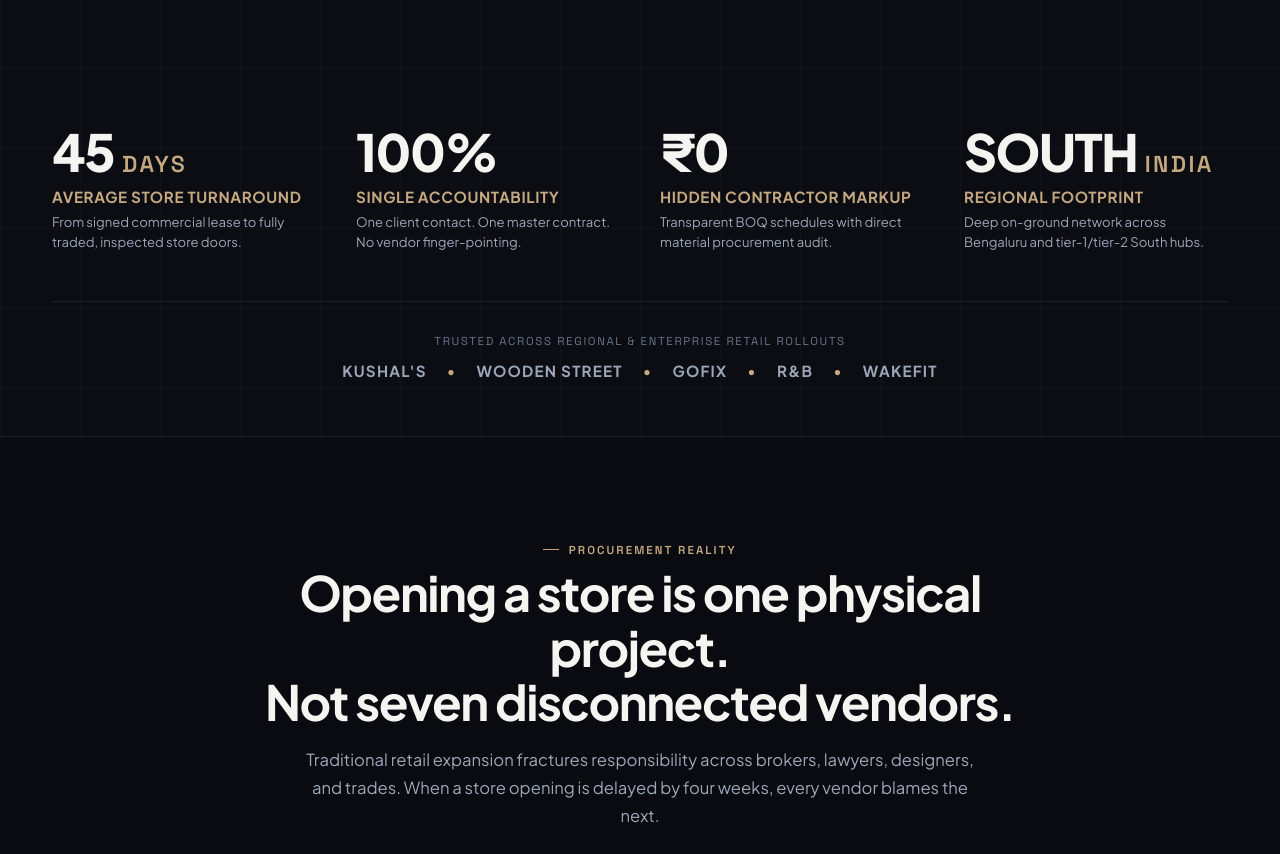
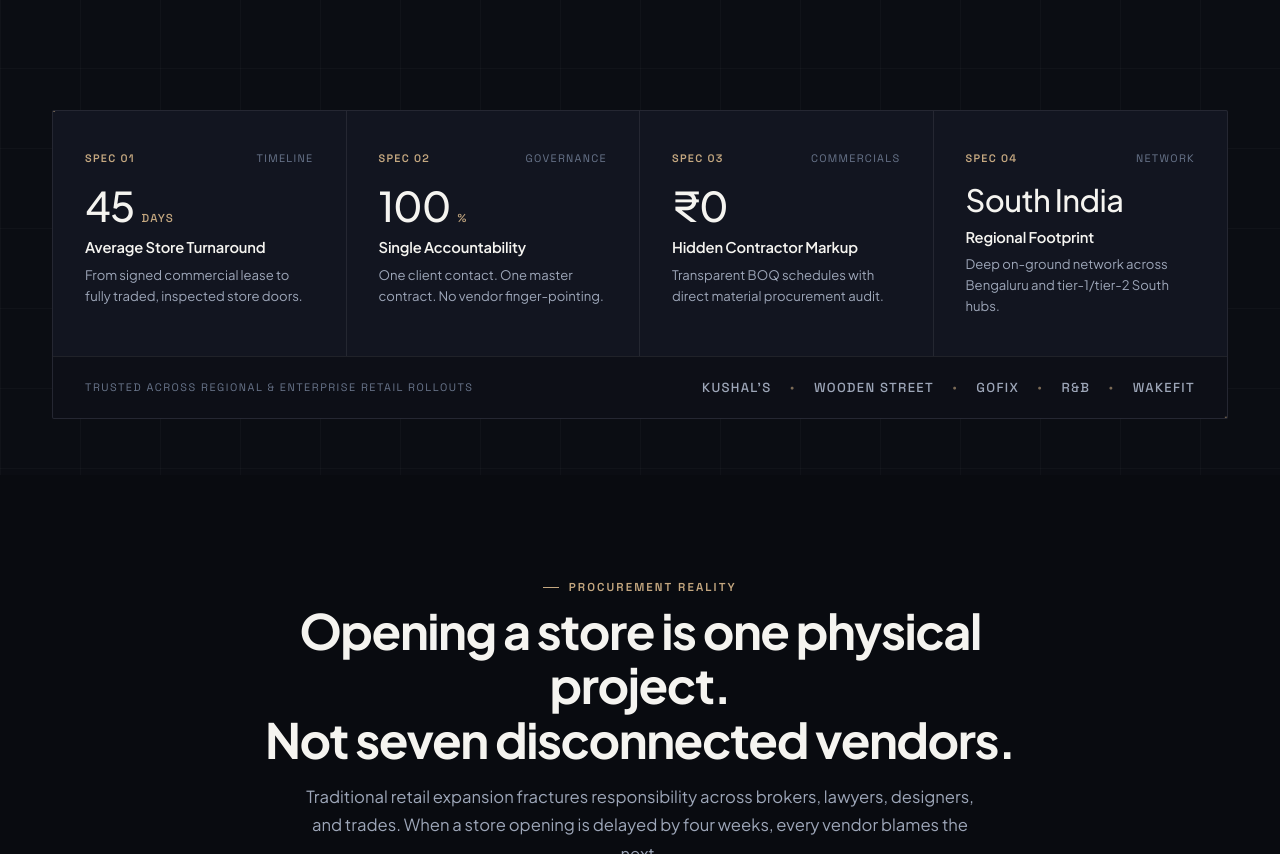
Before and after one commit to preeth-creww/xpandor, an Astro site: page / in a window 1280 px wide. Shown: the part 972-1826 px from the top of the page. Built offline with nearby package versions, Linux system fonts and the light colour scheme; Astro itself is replaced by a stand-in of ours.

Commit message:
refine(homepage): transform audit metrics into an understated architectural specification ledger

```diff
--- a/src/pages/index.astro
+++ b/src/pages/index.astro
@@ -99,31 +99,58 @@ import { FOUNDER_LINKEDIN, FOUNDER_NAME, FOUNDER_ROLE, WHATSAPP_BASE_URL } from
 		</div>
 	</section>
 
-	<!-- Section 2: Developer's Audit Metrics -->
+	<!-- Section 2: Operating Specifications Ledger -->
 	<section class="section metrics-section">
 		<div class="container">
+			<div class="metrics-ledger-frame architectural-frame">
 				<div class="metrics-ledger-grid">
 					<div class="metric-column">
-					<div class="metric-num">45 <span class="metric-unit">DAYS</span></div>
-					<div class="metric-title">Average Store Turnaround</div>
+						<div class="metric-top-datum">
+							<span class="datum-spec-id">SPEC 01</span>
+							<span class="datum-spec-cat">TIMELINE</span>
+						</div>
+						<div class="metric-val-wrap">
+							<span class="metric-num">45</span>
+							<span class="metric-unit">DAYS</span>
+						</div>
+						<h4 class="metric-title">Average Store Turnaround</h4>
 						<p class="metric-detail">From signed commercial lease to fully traded, inspected store doors.</p>
 					</div>
 
 					<div class="metric-column">
-					<div class="metric-num">100%</div>
-					<div class="metric-title">Single Accountability</div>
+						<div class="metric-top-datum">
+							<span class="datum-spec-id">SPEC 02</span>
+							<span class="datum-spec-cat">GOVERNANCE</span>
+						</div>
+						<div class="metric-val-wrap">
+							<span class="metric-num">100</span>
+							<span class="metric-unit">%</span>
+						</div>
+						<h4 class="metric-title">Single Accountability</h4>
 						<p class="metric-detail">One client contact. One master contract. No vendor finger-pointing.</p>
 					</div>
 
 					<div class="metric-column">
-					<div class="metric-num">₹0</div>
-					<div class="metric-title">Hidden Contractor Markup</div>
+						<div class="metric-top-datum">
+							<span class="datum-spec-id">SPEC 03</span>
+							<span class="datum-spec-cat">COMMERCIALS</span>
+						</div>
+						<div class="metric-val-wrap">
+							<span class="metric-num">₹0</span>
+						</div>
+						<h4 class="metric-title">Hidden Contractor Markup</h4>
 						<p class="metric-detail">Transparent BOQ schedules with direct material procurement audit.</p>
 					</div>
 
 					<div class="metric-column">
-					<div class="metric-num">SOUTH <span class="metric-unit">INDIA</span></div>
-					<div class="metric-title">Regional Footprint</div>
+						<div class="metric-top-datum">
+							<span class="datum-spec-id">SPEC 04</span>
+							<span class="datum-spec-cat">NETWORK</span>
+						</div>
+						<div class="metric-val-wrap">
+							<span class="metric-num metric-num-text">South India</span>
+						</div>
+						<h4 class="metric-title">Regional Footprint</h4>
 						<p class="metric-detail">Deep on-ground network across Bengaluru and tier-1/tier-2 South hubs.</p>
 					</div>
 				</div>
@@ -140,6 +167,7 @@ import { FOUNDER_LINKEDIN, FOUNDER_NAME, FOUNDER_ROLE, WHATSAPP_BASE_URL } from
 						<span>R&B</span>
 						<span class="dot">•</span>
 						<span>WAKEFIT</span>
+					</div>
 				</div>
 			</div>
 		</div>
@@ -763,106 +791,175 @@ import { FOUNDER_LINKEDIN, FOUNDER_NAME, FOUNDER_ROLE, WHATSAPP_BASE_URL } from
 		margin: 0;
 	}
 
-	/* Section 2: Developer's Audit Metrics */
+	/* Section 2: Operating Specifications Ledger */
 	.metrics-section {
-		padding: 4.5rem 0 3.5rem;
-		border-bottom: 1px solid var(--border-subtle);
+		padding: 3.5rem 0 3.5rem;
+	}
+
+	.metrics-ledger-frame {
+		background: var(--bg-surface);
+		border-radius: var(--radius-xs);
+		overflow: hidden;
 	}
 
 	.metrics-ledger-grid {
 		display: grid;
 		grid-template-columns: repeat(4, 1fr);
-		gap: 2.5rem;
-		padding-bottom: 3rem;
-		border-bottom: 1px solid var(--border-subtle);
 	}
 
 	@media (max-width: 960px) {
 		.metrics-ledger-grid {
 			grid-template-columns: repeat(2, 1fr);
-			gap: 2rem;
 		}
 	}
 
 	@media (max-width: 540px) {
 		.metrics-ledger-grid {
 			grid-template-columns: 1fr;
-			gap: 1.75rem;
 		}
 	}
 
 	.metric-column {
+		padding: 2.5rem 2rem;
+		border-right: 1px solid var(--border-subtle);
 		display: flex;
 		flex-direction: column;
 	}
 
+	.metric-column:last-child {
+		border-right: none;
+	}
+
+	@media (max-width: 960px) {
+		.metric-column:nth-child(2) {
+			border-right: none;
+		}
+		.metric-column:nth-child(1),
+		.metric-column:nth-child(2) {
+			border-bottom: 1px solid var(--border-subtle);
+		}
+	}
+
+	@media (max-width: 540px) {
+		.metric-column {
+			border-right: none;
+			border-bottom: 1px solid var(--border-subtle);
+			padding: 2rem 1.5rem;
+		}
+		.metric-column:last-child {
+			border-bottom: none;
+		}
+	}
+
+	.metric-top-datum {
+		display: flex;
+		justify-content: space-between;
+		align-items: center;
+		font-family: var(--font-mono);
+		font-size: 0.68rem;
+		letter-spacing: 0.12em;
+		margin-bottom: 1.25rem;
+	}
+
+	.datum-spec-id {
+		color: var(--accent-gold);
+		font-weight: 600;
+	}
+
+	.datum-spec-cat {
+		color: var(--text-subdued);
+	}
+
+	.metric-val-wrap {
+		display: flex;
+		align-items: baseline;
+		gap: 0.45rem;
+		margin-bottom: 0.75rem;
+	}
+
 	.metric-num {
 		font-family: var(--font-display);
-		font-size: clamp(2.6rem, 4vw, 3.6rem);
-		font-weight: 800;
+		font-size: clamp(2.2rem, 3.2vw, 2.75rem);
+		font-weight: 500;
 		color: var(--text-main);
 		line-height: 1;
-		margin-bottom: 0.6rem;
-		letter-spacing: -0.03em;
+		letter-spacing: -0.025em;
+	}
+
+	.metric-num-text {
+		font-size: clamp(1.6rem, 2.4vw, 2.05rem);
+		font-weight: 500;
+		letter-spacing: -0.02em;
 	}
 
 	.metric-unit {
-		font-size: 0.45em;
+		font-family: var(--font-mono);
+		font-size: 0.72rem;
 		color: var(--accent-gold);
-		font-family: var(--font-mono);
-		font-weight: 600;
+		font-weight: 500;
 		letter-spacing: 0.1em;
 	}
 
 	.metric-title {
 		font-family: var(--font-display);
-		font-size: 0.95rem;
-		font-weight: 700;
-		color: var(--accent-gold);
-		margin-bottom: 0.35rem;
-		text-transform: uppercase;
-		letter-spacing: 0.04em;
+		font-size: 0.92rem;
+		font-weight: 600;
+		color: var(--text-main);
+		margin: 0 0 0.45rem;
+		letter-spacing: -0.01em;
 	}
 
 	.metric-detail {
 		font-size: 0.82rem;
-		line-height: 1.55;
+		line-height: 1.6;
 		color: var(--text-muted);
 		margin: 0;
 	}
 
 	.brand-lineage {
-		padding-top: 2rem;
+		background: rgba(11, 13, 19, 0.65);
+		border-top: 1px solid var(--border-subtle);
+		padding: 1.35rem 2rem;
 		display: flex;
+		flex-wrap: wrap;
+		align-items: center;
+		justify-content: space-between;
+		gap: 1.25rem;
+	}
+
+	@media (max-width: 860px) {
+		.brand-lineage {
 			flex-direction: column;
 			align-items: center;
 			text-align: center;
-		gap: 0.85rem;
+			padding: 1.25rem 1.5rem;
+		}
 	}
 
 	.lineage-label {
 		font-family: var(--font-mono);
-		font-size: 0.72rem;
+		font-size: 0.68rem;
 		letter-spacing: 0.14em;
 		color: var(--text-subdued);
+		white-space: nowrap;
 	}
 
 	.lineage-names {
 		display: flex;
 		flex-wrap: wrap;
 		align-items: center;
-		justify-content: center;
-		gap: 1.25rem;
-		font-family: var(--font-display);
-		font-size: 0.95rem;
-		font-weight: 700;
-		letter-spacing: 0.08em;
+		gap: 1.15rem;
+		font-family: var(--font-mono);
+		font-size: 0.82rem;
+		font-weight: 500;
+		letter-spacing: 0.1em;
 		color: var(--text-muted);
 	}
 
 	.lineage-names .dot {
 		color: var(--accent-gold);
-		font-size: 0.8rem;
+		opacity: 0.6;
+		font-size: 0.7rem;
 	}
 
 	/* Section 3: Procurement Matrix */
```
Lines whose indentation alone changed are shown as unchanged.
